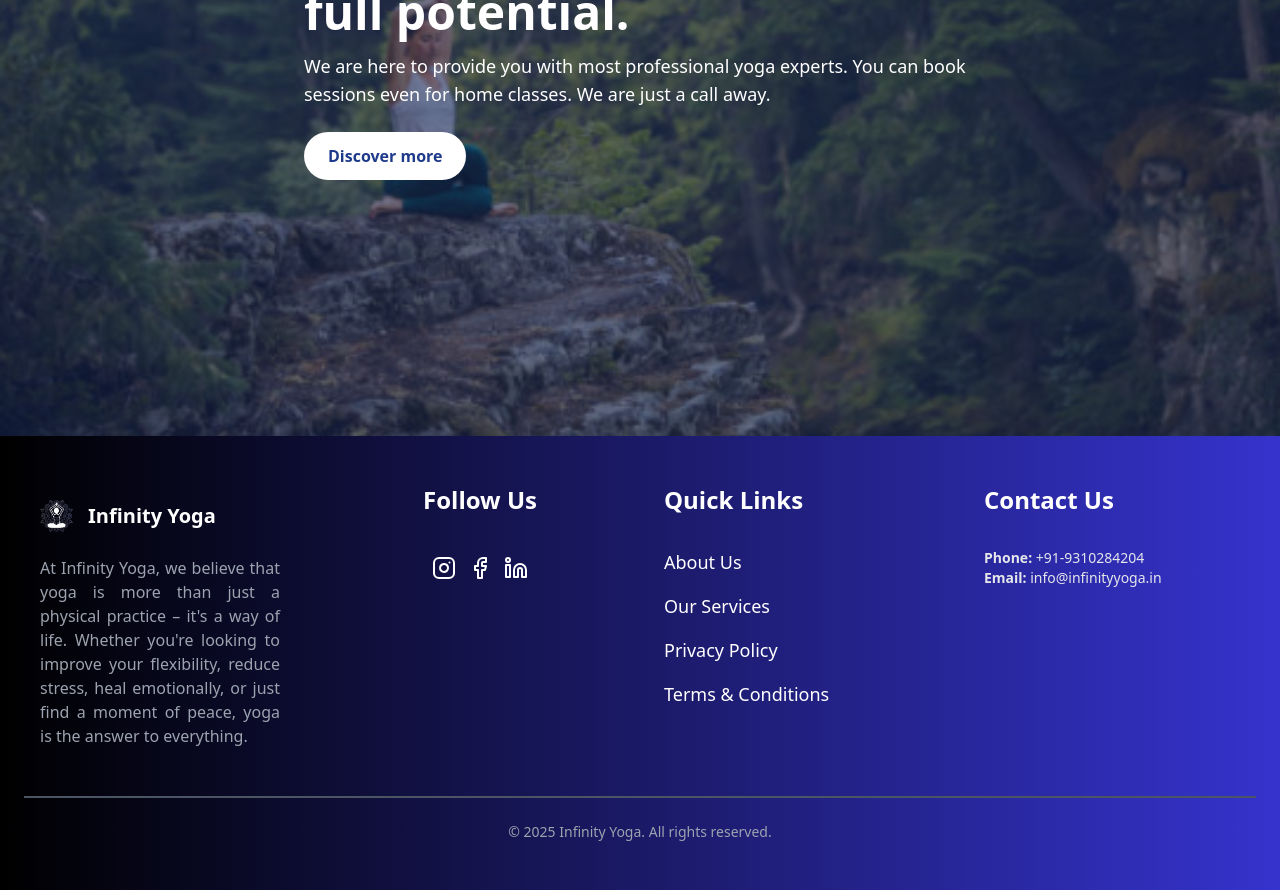
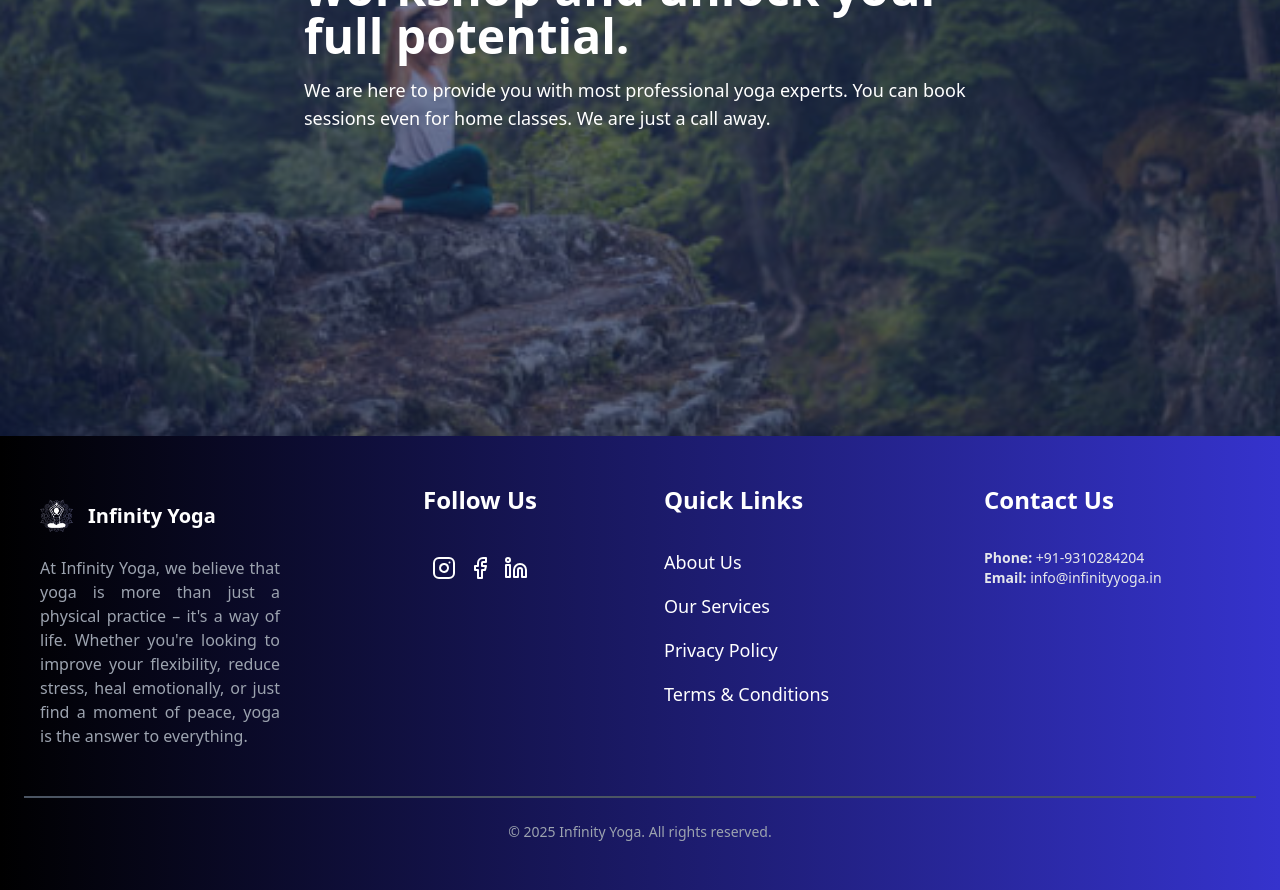
Before and after one commit to nikhil-singh1/infinityyoga, a React (Vite) app: page / in a window 1280 px wide. Shown: the part 4760-5650 px from the top of the page. Built offline with nearby package versions, Linux system fonts and the light colour scheme.

Commit message:
Update yogahero.jsx

```diff
--- a/src/components/yogahero.jsx
+++ b/src/components/yogahero.jsx
@@ -13,9 +13,9 @@ const YogaHero = () => {
               We are here to provide you with most professional yoga experts.
               You can book sessions even for home classes. We are just a call away.
             </p>
-            <button className="bg-white text-blue-900 font-semibold px-6 py-3 rounded-full hover:bg-blue-950 transition">
+{/*             <button className="bg-white text-blue-900 font-semibold px-6 py-3 rounded-full hover:bg-blue-950 transition">
               Discover more
-            </button>
+            </button> */}
           </div>
         </div>
       </div>
```
